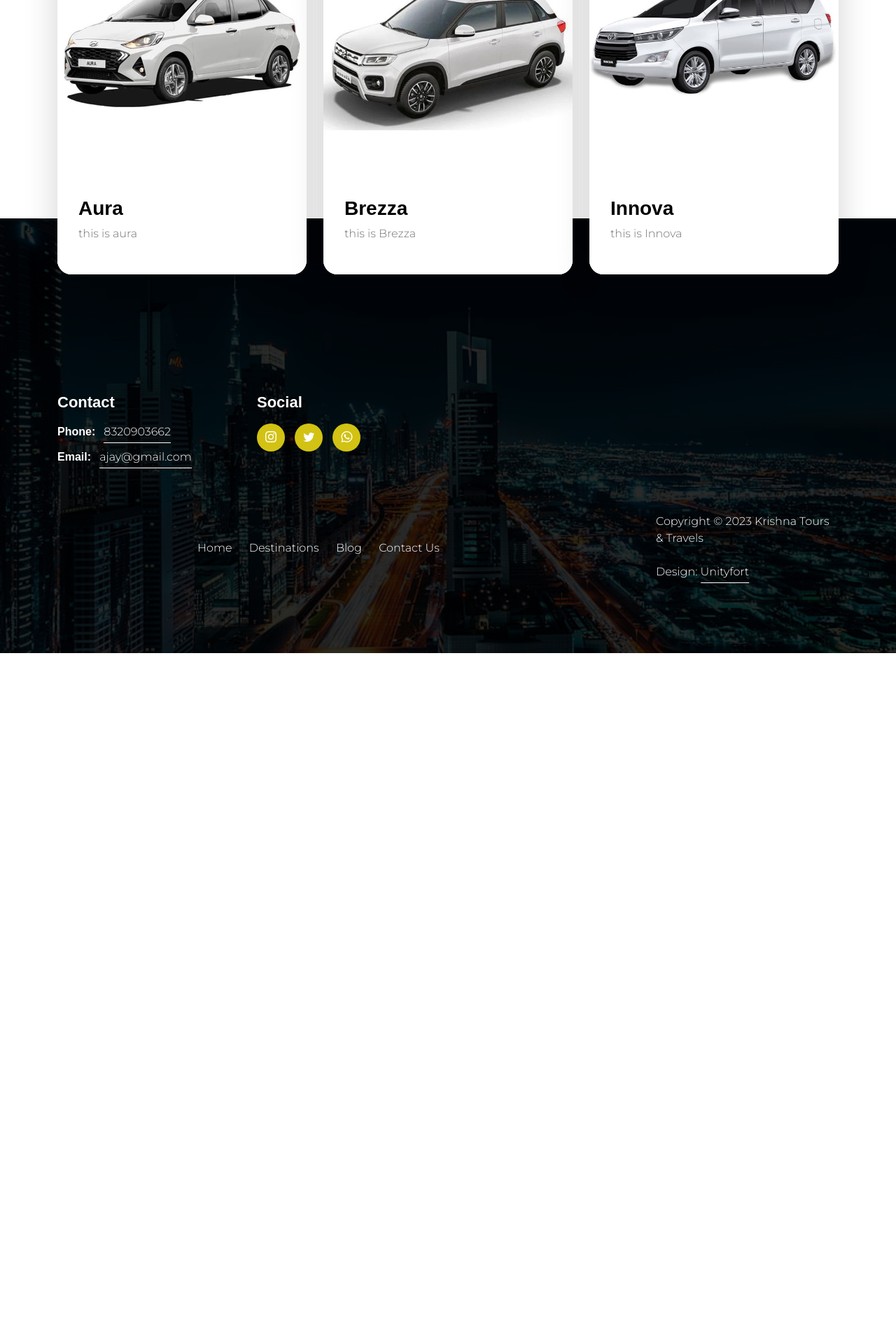
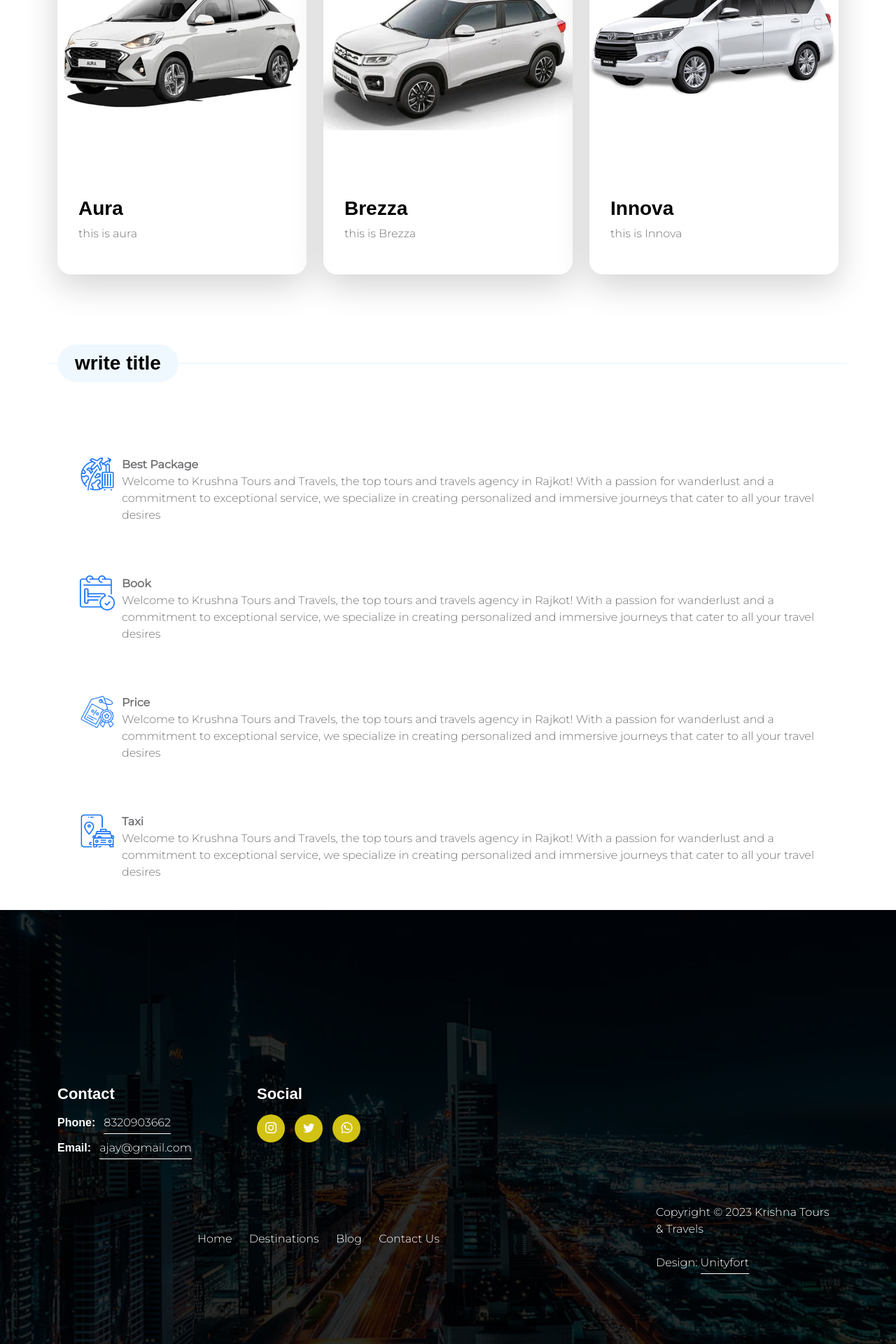
Before and after one commit to ajlo07/Krishna-Tours-Travels, a PHP site: page / in a window 1280 px wide. Shown: the part 1147-3067 px from the top of the page at 70% size. Before the commit the page ends 2080 px from the top, so only its background shows below. Run offline with PHP 8.4, Linux system fonts and the light colour scheme; some web fonts are replaced.

Commit message:
section added for sort discription

```diff
--- a/css/krishna-tours-travels.css
+++ b/css/krishna-tours-travels.css
@@ -789,7 +789,7 @@
 }
 
 .profile-block-image {
-  border-radius: var(--border-radius-large);
+  border-radius: var(0);
   width: 50px;
   height: 50px;
   object-fit: cover;
--- a/index.php
+++ b/index.php
@@ -236,8 +236,7 @@
 
             <div class="col-lg-4 col-md-6 col-12 mb-4 mb-lg-0">
                 <div class="team-thumb bg-white shadow-lg">
-                    <img src="images/profile/Car/aura.jpg" class="about-image img-fluid"
-                        alt="">
+                    <img src="images/profile/Car/aura.jpg" class="about-image img-fluid" alt="">
                     <div class="team-info">
                         <h4 class="mb-2">
                             Aura
@@ -261,11 +260,10 @@
             </div>
             <div class="col-lg-4 col-md-6 col-12 mb-4 mb-lg-0">
                 <div class="team-thumb bg-white shadow-lg">
-                    <img src="images/profile/Car/breza.jpg" class="about-image img-fluid"
-                        alt="">
+                    <img src="images/profile/Car/breza.jpg" class="about-image img-fluid" alt="">
                     <div class="team-info">
                         <h4 class="mb-2">
-                        Brezza
+                            Brezza
                         </h4>
                         <p> this is Brezza</p>
                         <!-- <span class="badge">Modeling</span> -->
@@ -286,8 +284,7 @@
             </div>
             <div class="col-lg-4 col-md-6 col-12 mb-4 mb-lg-0">
                 <div class="team-thumb bg-white shadow-lg">
-                    <img src="images/profile/Car/innova.jpg" class="about-image img-fluid"
-                        alt="">
+                    <img src="images/profile/Car/innova.jpg" class="about-image img-fluid" alt="">
                     <div class="team-info">
                         <h4 class="mb-2">
                             Innova
@@ -314,7 +311,109 @@
     </div>
 </section>
 
-
+<section class="latest-podcast-section section-padding pb-0" id="section_2">
+    <div class="container">
+        <div class="row justify-content-center">
+            <div class="section-title-wrap mb-5">
+                <h4 class="section-title">write title</h4>
+            </div>
+            <div class="row">
+                <div class="col-lg-12 col-12">
+                    <div class="custom-block-info">
+                        <div class="d-flex
+                                            flex-wrap align-items-center mt-5">
+                            <div class="d-flex mb-3 mb-lg-0
+                                                mb-md-0">
+                                <img src="images/profile/best_package.png" class="profile-block-image
+                                                    img-fluid" alt="">
+                                <p>
+                                    <strong>Best Package</strong><br>
+                                    Welcome to Krushna Tours and Travels, the top tours and travels agency in Rajkot!
+                                    With a passion for wanderlust and a commitment to exceptional service, we specialize
+                                    in creating personalized and immersive journeys that cater to all your travel
+                                    desires
+                                </p>
+                            </div>
+                        </div>
+                    </div>
+                </div>
+                <div class="col-lg-12 col-12">
+                    <div class="custom-block-info">
+                        <div class="d-flex
+                                            flex-wrap align-items-center mt-5">
+                            <div class="d-flex mb-3 mb-lg-0
+                                                mb-md-0">
+                                <img src="images/profile/Book.png" class="profile-block-image
+                                                    img-fluid" alt="">
+                                <p>
+                                    <strong>Book</strong><br>
+                                    Welcome to Krushna Tours and Travels, the top tours and travels agency in Rajkot!
+                                    With a passion for wanderlust and a commitment to exceptional service, we specialize
+                                    in creating personalized and immersive journeys that cater to all your travel
+                                    desires
+                                </p>
+                            </div>
+                        </div>
+                    </div>
+                </div>
+                <div class="col-lg-12 col-12">
+                    <div class="custom-block-info">
+                        <div class="d-flex
+                                            flex-wrap align-items-center mt-5">
+                            <div class="d-flex mb-3 mb-lg-0
+                                                mb-md-0">
+                                <img src="images/profile/price.png" class="profile-block-image
+                                                    img-fluid" alt="">
+                                <p>
+                                    <strong>Price</strong><br>
+                                    Welcome to Krushna Tours and Travels, the top tours and travels agency in Rajkot!
+                                    With a passion for wanderlust and a commitment to exceptional service, we specialize
+                                    in creating personalized and immersive journeys that cater to all your travel
+                                    desires
+                                </p>
+                            </div>
+                        </div>
+                    </div>
+                </div>
+                <div class="col-lg-12 col-12">
+                    <div class="custom-block-info">
+                        <div class="d-flex
+                                            flex-wrap align-items-center mt-5">
+                            <div class="d-flex mb-3 mb-lg-0
+                                                mb-md-0">
+                                <img src="images/profile/taxi.png" class="profile-block-image
+                                                    img-fluid" alt="">
+                                <p>
+                                    <strong>Taxi</strong><br>
+                                    Welcome to Krushna Tours and Travels, the top tours and travels agency in Rajkot!
+                                    With a passion for wanderlust and a commitment to exceptional service, we specialize
+                                    in creating personalized and immersive journeys that cater to all your travel
+                                    desires
+                                </p>
+                            </div>
+                        </div>
+                    </div>
+                </div>
+                    <div class="col-lg-12 col-12">
+                        <div class="custom-block-info">
+                            <div class="d-flex
+                                            flex-wrap align-items-center mt-5">
+                                <div class="d-flex mb-3 mb-lg-0
+                                                mb-md-0">
+                                </div>
+                            </div>
+                            <div class="d-flex
+                                            flex-wrap align-items-center mt-5">
+                                <div class="d-flex mb-3 mb-lg-0
+                                                mb-md-0">
+                                </div>
+                            </div>
+                        </div>
+                    </div>
+                </div>
+            </div>
+        </div>
+</section>
 
 
 
```
Also changed, not shown: images/profile/best_package.png (renamed from images/profile/best package.png).
